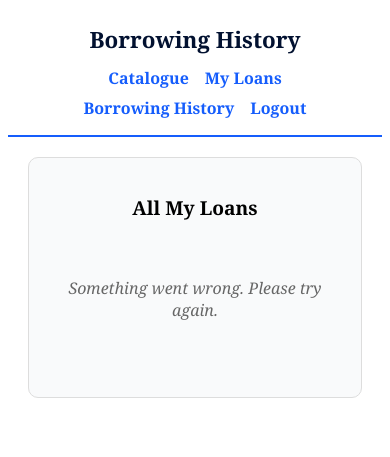
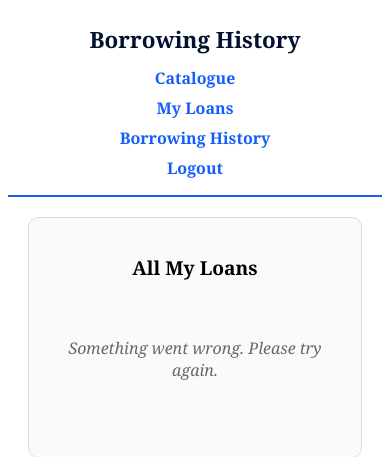
Before and after one commit to Overwatch886/library-fine-payment-system, a PHP site: template views/loans/history.html in a window 390 px wide. Shown: the top 457 px of the page. Run offline with PHP 8.4, Linux system fonts and the light colour scheme; the template is opened without the code that fills it, so the values that code supplies are empty.

Commit message:
fix(responsive): stack header navigation links vertically to prevent clustering on mobile

```diff
--- a/assets/css/style.css
+++ b/assets/css/style.css
@@ -133,9 +133,9 @@ input{
 
 .page-header nav {
     display: flex;
-    flex-wrap: wrap;
-    justify-content: center;
-    gap: 8px 16px;
+    flex-direction: column;
+    align-items: center;
+    gap: 8px;
 }
 
 .page-header nav a {
```
